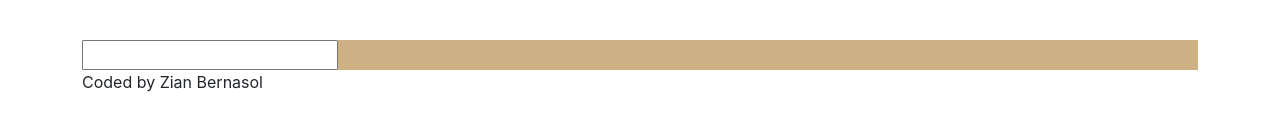
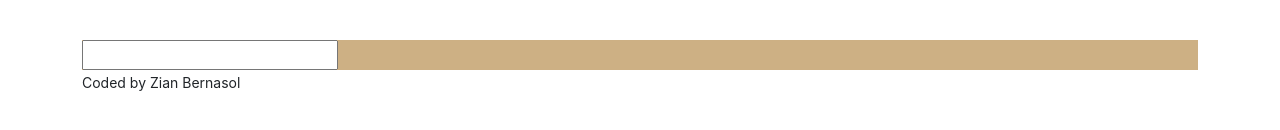
Before and after one commit to zbernasol/dictionary-project, a React (Create React App) app: page / in a window 1280 px wide. Shown: the part 270-400 px from the top of the page. Built offline with nearby package versions, Linux system fonts and the light colour scheme.

Commit message:
Cleaned up app codes

```diff
--- a/public/index.html
+++ b/public/index.html
@@ -10,8 +10,7 @@
       content="Web site created using create-react-app"
     />
     <link href="https://cdn.jsdelivr.net/npm/bootstrap@5.0.1/dist/css/bootstrap.min.css" rel="stylesheet"
-      integrity="sha384-+0n0xVW2eSR5OomGNYDnhzAbDsOXxcvSN1TPprVMTNDbiYZCxYbOOl7+AMvyTG2x" crossorigin="anonymous">
-    <link rel="apple-touch-icon" href="%PUBLIC_URL%/logo192.png" />
+      integrity="sha384-+0n0xVW2eSR5OomGNYDnhzAbDsOXxcvSN1TPprVMTNDbiYZCxYbOOl7+AMvyTG2x" crossorigin="anonymous"/>
     <!--
       manifest.json provides metadata used when your web app is installed on a
       user's mobile device or desktop. See https://developers.google.com/web/fundamentals/web-app-manifest/
@@ -26,7 +25,7 @@
       work correctly both with client-side routing and a non-root public URL.
       Learn how to configure a non-root public URL by running `npm run build`.
     -->
-    <title>Smart Owl - Dictionary App</title>
+  <title>Smart Owl - Dictionary App</title>
   </head>
   <body>
     <noscript>You need to enable JavaScript to run this app.</noscript>
--- a/src/App.js
+++ b/src/App.js
@@ -1,4 +1,3 @@
-import React from "react";
 import Dictionary from "./Dictionary";
 import logo from "./logo.png";
 import './App.css';
@@ -8,12 +7,14 @@ export default function App() {
     <div className="App">
       <div className="container">
         <header className="App-header">
-          <img src={logo} className="App-logo " alt="logo"  />
+          <img src={logo} className="App-logo img-fluid" alt="logo"  />
         </header>
         <main>
           <Dictionary />
         </main>
-        <footer className="App-footer">Coded by Zian Bernasol</footer>
+        <footer className="App-footer">
+          <small>Coded by Zian Bernasol</small>
+          </footer>
       </div>
     </div>
   );
--- a/src/Dictionary.js
+++ b/src/Dictionary.js
@@ -15,7 +15,6 @@ export default function Dictionary() {
         event.preventDeault();
 
         //documentation: https://dictionaryapi.dev/
-
         let apiUrl = `https://api.dictionaryapi.dev/api/v2/entries/en_US/${keyword}`;
         axios.get(apiUrl).then(handleResponse);
     }
--- a/src/Results.js
+++ b/src/Results.js
@@ -2,7 +2,7 @@ import React from "react";
 import Meaning from "./Meaning";
 
 export default function Results(props) {
-    if (props.results === {}) {
+    if (props.results) {
         return (
             <div className="Results">
                 <h2>{props.results.word}</h2>
```
